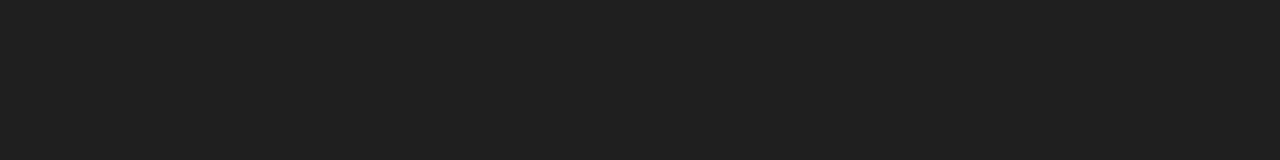
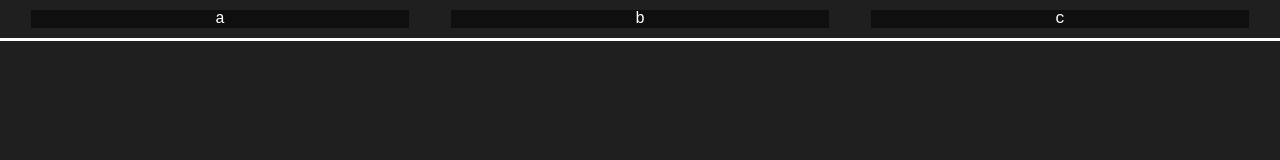
Before and after one commit to LU-SIFE/neon, a plain HTML site: page index.html in a window 1280 px wide. Drawn offline with Linux system fonts and the light colour scheme.

Commit message:
added stuff :P

```diff
--- a/index.css
+++ b/index.css
@@ -1,8 +1,23 @@
-root:: {
-	padding: 0;
+html {
+	background-color: #1f1f1f;
+	color: white;
+	font-family: Courier New;
+}
+
+body {
 	margin: 0;
 }
 
-html {
-	background-color: #1f1f1f;
+nav {
+	display: flex;
+	border-bottom-style: solid;
+	padding: 10px;
 }
+
+nav li {
+	list-style: none;
+	margin: auto;
+	background-color: #0f0f0f;
+	width: 30%;
+	text-align: center;
+}
--- a/index.html
+++ b/index.html
@@ -7,6 +7,12 @@
 	<title></title>
 </head>
 <body>
-
+	<section>
+		<nav>
+			<li>a</li>
+			<li>b</li>
+			<li>c</li>
+		</nav>
+	</section>
 </body>
 </html>
```
